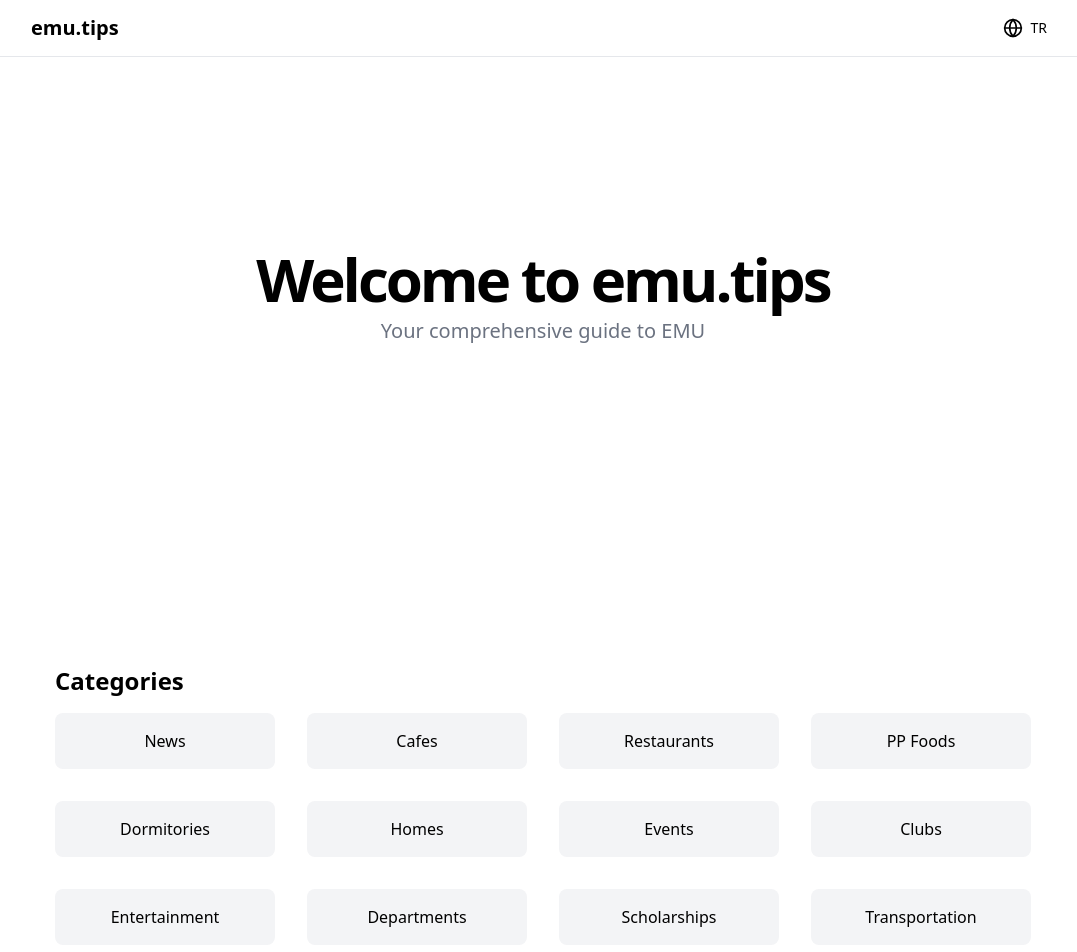
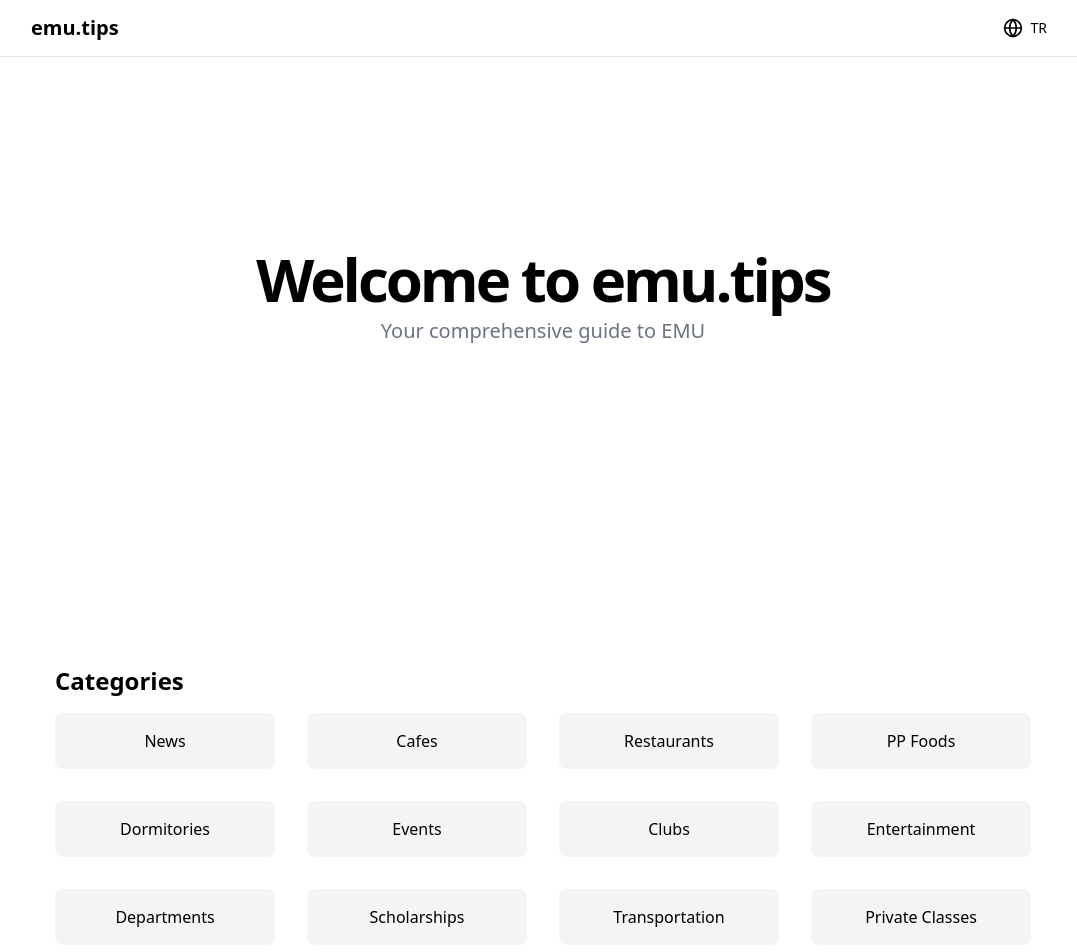
Before and after one commit to atasoya/emu-guide, a Next.js app: page / in a window 1280 px wide. Shown: the top 952 px of the page, without its empty margins (97-1174 px from the left). Built offline with nearby package versions, Linux system fonts and the light colour scheme.

Commit message:
Remove homes

```diff
--- a/src/app/page.tsx
+++ b/src/app/page.tsx
@@ -9,14 +9,14 @@ export default function Component() {
   const categories = {
     en: [
       "News", "Cafes", "Restaurants", "PP Foods", "Dormitories",
-      "Homes", "Events", "Clubs", "Entertainment", "Departments",
+      "Events", "Clubs", "Entertainment", "Departments",
       "Scholarships", "Transportation", "Private Classes", "For Sale", "Communities",
       "I am New", "Placement Scores", "Stationery",
       "Discounts", "Markets", "Jobs", "Stores", "Guides"
     ],
     tr: [
       "Haberler", "Kafeler", "Restoranlar", "FP Yemekler", "Yurtlar",
-      "Evler", "Etkinlikler", "Kulüpler", "Eğlence", "Bölümler",
+      "Etkinlikler", "Kulüpler", "Eğlence", "Bölümler",
       "Burslar", "Ulaşım", "Özel Dersler", "Satılık", "Topluluklar",
       "Yeni Geldim", "Yerleştirme Puanları", "Kırtasiye",
       "İndirimler", "Marketler", "İş İlanları", "Mağazalar", "Rehberler"
```
